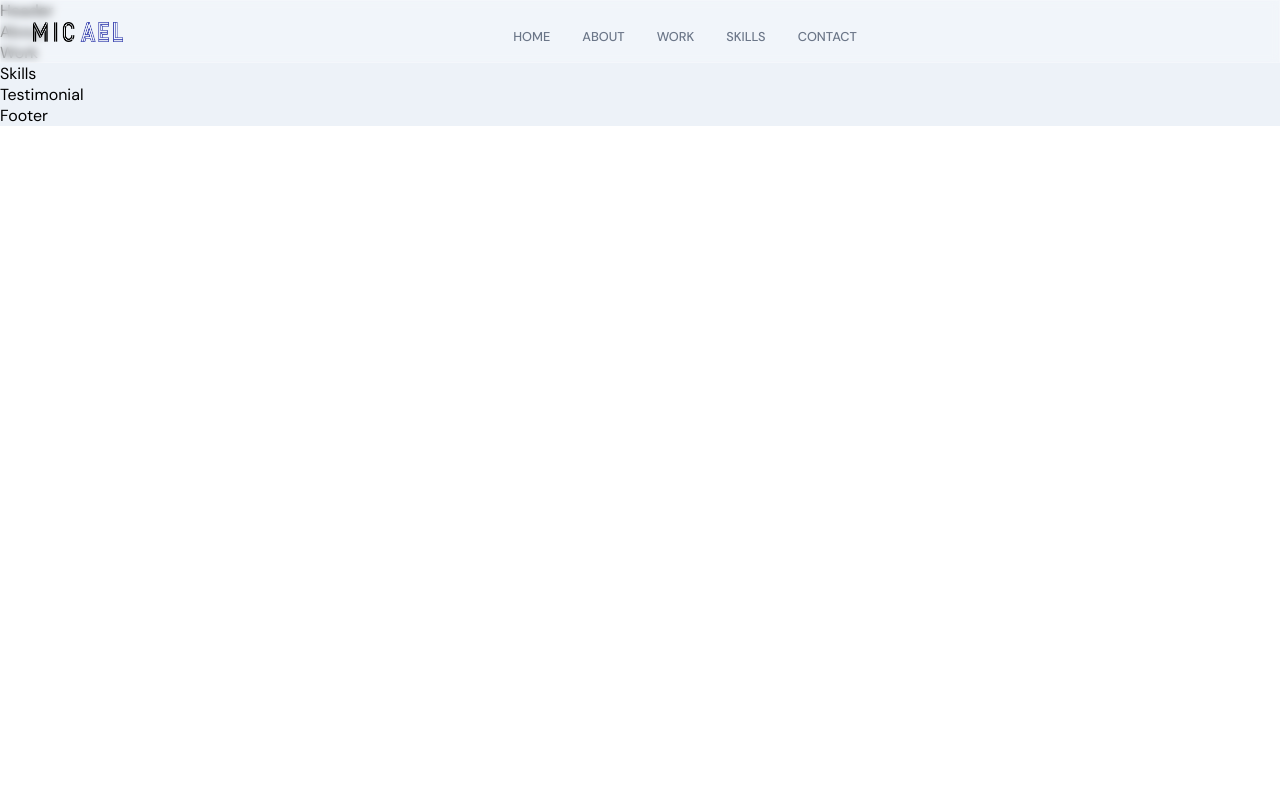
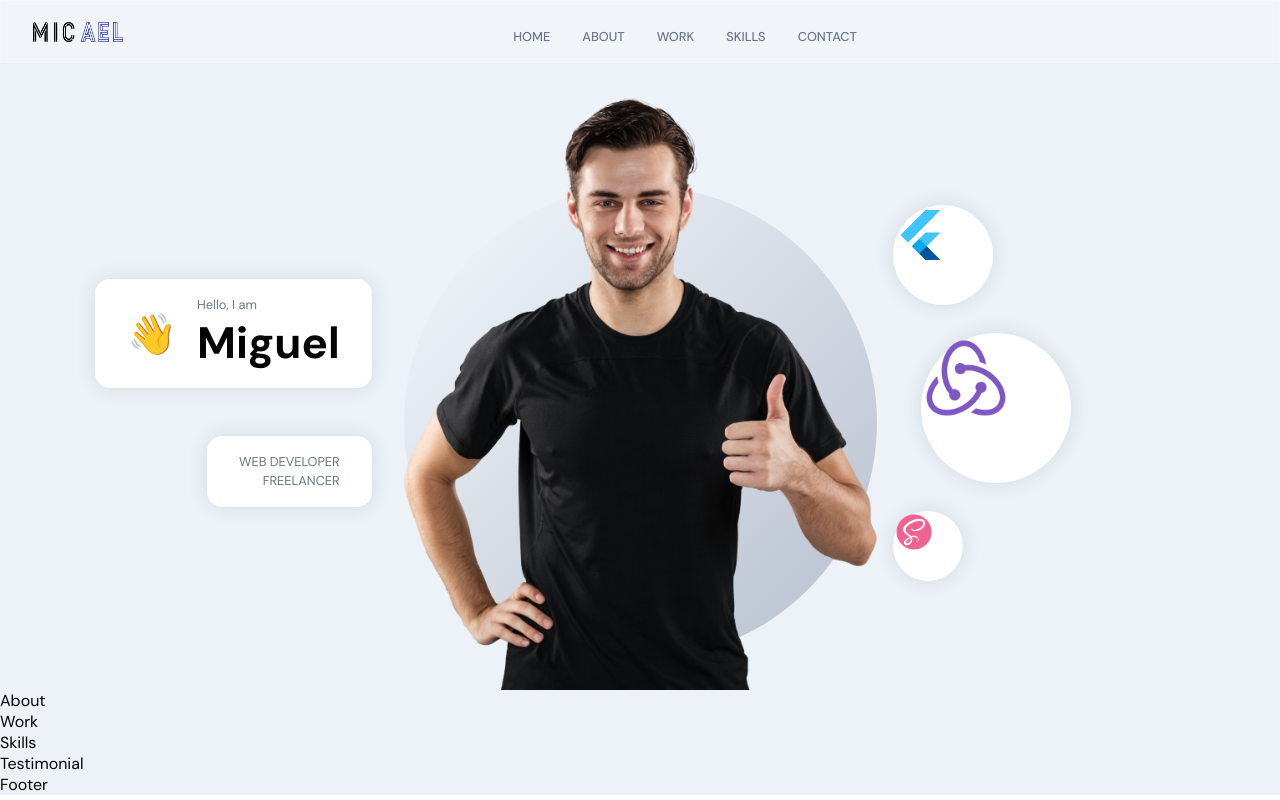
Before and after one commit to m1guelbazan/miguel-portfolio, a React (Create React App) app in the folder frontend_react/: page / in a window 1280 px wide. Built offline with nearby package versions, Linux system fonts and the light colour scheme.

Commit message:
implemented header

```diff
--- a/frontend_react/src/container/Header/Header.jsx
+++ b/frontend_react/src/container/Header/Header.jsx
@@ -1,10 +1,73 @@
-import React from 'react'
+import React from 'react';
+import { motion } from 'framer-motion';
+import { images } from '../../constants';
+
 
 import './Header.scss'
 
+const scaleVariants = {
+  whileInView: {
+    scale: [0, 1],
+    opacity: [0, 1],
+    transition: {
+      duration: 1,
+      ease: 'easeInOut'
+    }
+  }
+}
+
 function Header() {
   return (
-    <div>Header</div>
+    <div className="app__header app__flex">
+      <motion.div
+        whileInView={{ x: [-100, 0], opacity: [0,1]}}
+        transition={{duration: 1}}
+        className="app__header-info"
+      >
+        <div className="app__header-badge">
+          <div className="badge-cmp app__flex">
+            <span>👋</span>
+            <div style={{ marginLeft: 20}}>
+            <p className="p-text"> Hello, I am </p>
+            <h1 className="head-text">Miguel</h1>
+            </div>
+          </div>
+          <div className="tag-cmp app__flex">
+          <p className="p-text"> Web Developer </p>
+          <p className="p-text"> Freelancer </p>
+          </div>
+        </div>
+
+      </motion.div>
+
+      <motion.div
+       whileInView={{ opacity: [0,1]}}
+       transition={{duration: 0.5, delayChildren: 0.5}}
+       className="app__header-img"
+      >
+        <img src={images.profile} alt="profile_bg" />
+        <motion.img
+          whileInView={{ scale: [0,1]}}
+          transition={{duration: 0.5, ease: 'easeInOut'}}
+          src={images.circle}
+          alt="profile_circle"
+          className="overlay_circle"
+        />
+      </motion.div>
+
+      <motion.div
+      variant={scaleVariants}
+      whileInView={scaleVariants.whileInView}
+      className="app__header-circles"
+      >
+        {[images.flutter, images.redux, images.sass].map((circle, index) => (
+          <div className="circle-cmp app_flex" key={`circle-${index}`}>
+              <img src={circle} alt="circle" />
+          </div>
+        ))}
+      </motion.div>
+
+    </div>
   )
 }
 
--- a/frontend_react/src/container/Header/Header.scss
+++ b/frontend_react/src/container/Header/Header.scss
@@ -0,0 +1,196 @@
+#home {
+    position: relative;
+    background: url("../../assets/bgIMG.png");
+    background-size: cover;
+    background-position: center;
+    background-repeat: repeat;
+
+    // disable the default padding styles
+    .app__wrapper {
+      padding: 0;
+
+      .copyright {
+        display: none;
+      }
+    }
+  }
+
+  .app__header {
+    flex: 1;
+    width: 100%;
+    height: 100%;
+    flex-direction: row;
+
+    padding: 6rem 2rem 0rem;
+
+    @media screen and (min-width: 2000px) {
+      padding-top: 8rem;
+    }
+
+    @media screen and (max-width: 1200px) {
+      flex-direction: column;
+    }
+
+    @media screen and (max-width: 450px) {
+      padding: 6rem 1rem 2rem;
+    }
+  }
+
+  .app__header-info {
+    flex: 0.65;
+    display: flex;
+    flex-direction: column;
+    justify-content: flex-start;
+    align-items: flex-start;
+    height: 100%;
+
+    margin: 0 2rem;
+
+    @media screen and (max-width: 1200px) {
+      width: 100%;
+      margin-right: 0rem;
+    }
+  }
+
+  .app__header-badge {
+    width: 100%;
+    display: flex;
+    justify-content: flex-end;
+    align-items: flex-end;
+    flex-direction: column;
+
+    .badge-cmp,
+    .tag-cmp {
+      padding: 1rem 2rem;
+      background: var(--white-color);
+      border-radius: 15px;
+      flex-direction: row;
+      width: auto;
+
+      box-shadow: 0px 0px 20px rgba(0, 0, 0, 0.1);
+    }
+
+    .tag-cmp {
+      flex-direction: column;
+      margin-top: 3rem;
+
+      p {
+        width: 100%;
+        text-transform: uppercase;
+        text-align: right;
+      }
+    }
+
+    span {
+      font-size: 2.5rem;
+
+      @media screen and (min-width: 2000px) {
+        font-size: 5rem;
+      }
+    }
+
+    @media screen and (max-width: 1200px) {
+      justify-content: flex-start;
+      align-items: flex-start;
+    }
+  }
+
+  .app__header-circles {
+    flex: 0.75;
+    display: flex;
+    flex-direction: column;
+    justify-content: space-evenly;
+    align-items: flex-start;
+    height: 100%;
+    margin-left: 1rem;
+
+    div {
+      width: 100px;
+      height: 100px;
+      border-radius: 50%;
+
+      background: var(--white-color);
+      box-shadow: 0px 0px 20px rgba(0, 0, 0, 0.1);
+
+      img {
+        width: 60%;
+        height: 60%;
+      }
+    }
+
+    // circles with different height & width
+
+    div:nth-child(1) {
+      width: 100px;
+      height: 100px;
+    }
+
+    div:nth-child(2) {
+      margin: 1.75rem;
+      width: 150px;
+      height: 150px;
+    }
+
+    div:nth-child(3) {
+      width: 70px;
+      height: 70px;
+    }
+
+    @media screen and (min-width: 2000px) {
+      div:nth-child(2) {
+        width: 400px;
+        height: 400px;
+      }
+
+      div:nth-child(3) {
+        width: 170px;
+        height: 170px;
+      }
+
+      div:nth-child(1) {
+        width: 200px;
+        height: 200px;
+      }
+    }
+
+    @media screen and (max-width: 1200px) {
+      width: 100%;
+      flex-direction: row;
+      flex-wrap: wrap;
+      margin-left: 0;
+
+      div {
+        margin: 1rem;
+      }
+    }
+  }
+
+  .app__header-img {
+    flex: 1;
+    height: 100%;
+
+    display: flex;
+    justify-content: flex-end;
+    align-items: flex-end;
+    position: relative;
+
+    img {
+      width: 100%;
+      object-fit: contain;
+      z-index: 1;
+    }
+
+    .overlay_circle {
+      position: absolute;
+      left: 0;
+      right: 0;
+      bottom: 0;
+      z-index: 0;
+      width: 100%;
+      height: 90%;
+    }
+
+    @media screen and (max-width: 1200px) {
+      margin: 2rem 0;
+    }
+  }
```
